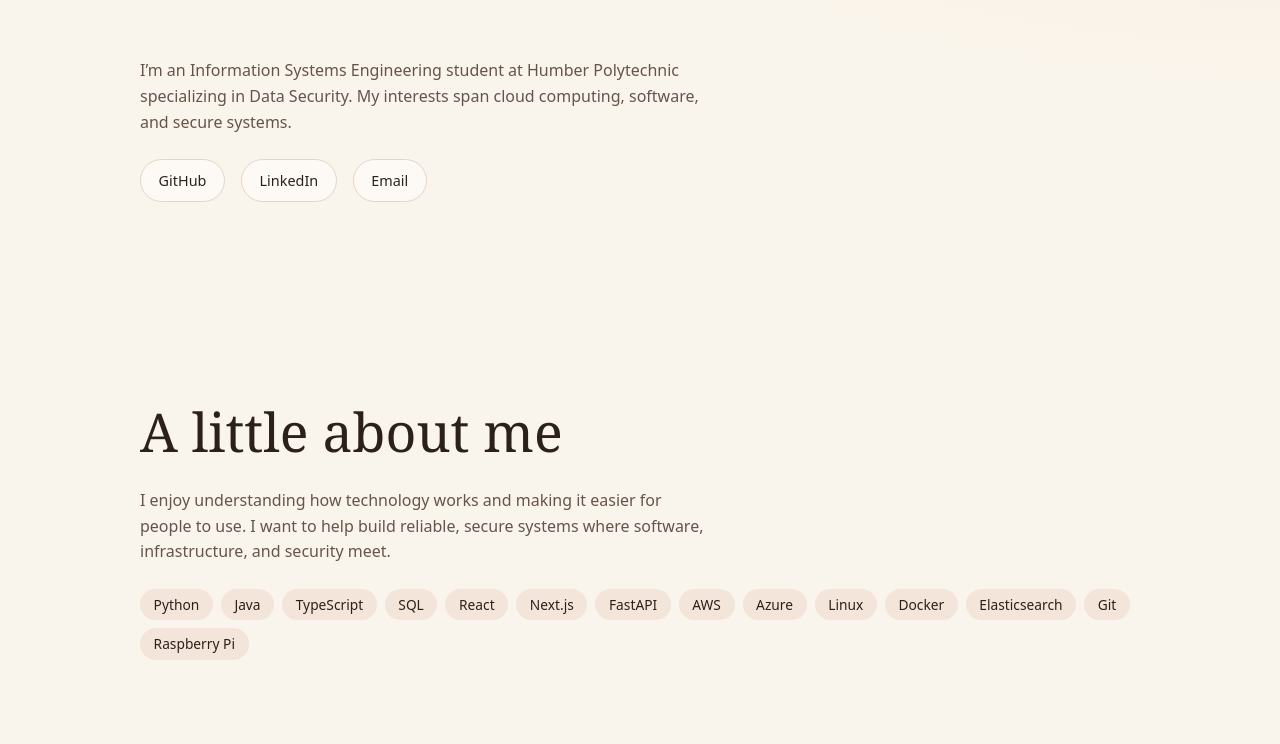
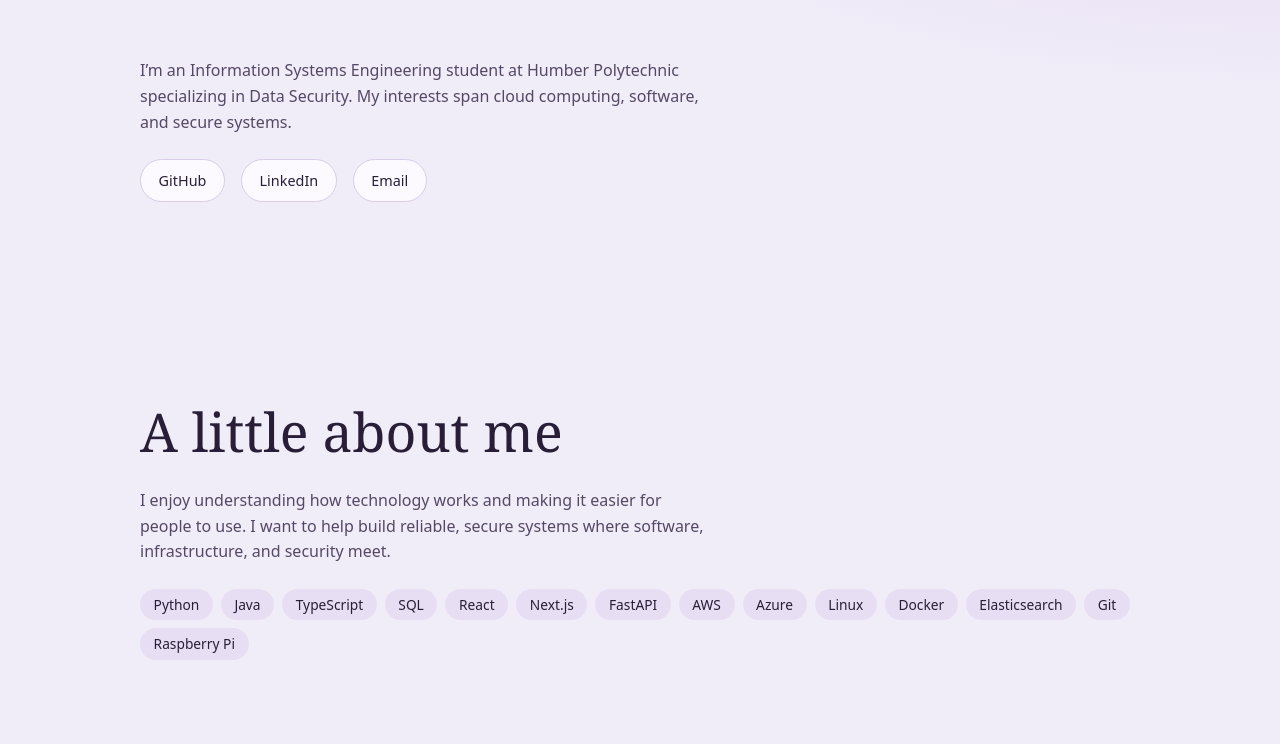
Before and after one commit to Rida-2006/Rida-sPortfolio, a plain HTML site: page index.html in a window 1280 px wide. Shown: the part 407-1151 px from the top of the page. Drawn offline with Linux system fonts and the light colour scheme.

Commit message:
Apply cool lavender and plum color palette

```diff
--- a/index.html
+++ b/index.html
@@ -56,12 +56,14 @@ header { background:radial-gradient(ellipse at 100% 0,var(--hero-glow),transpare
 .project-detail p { margin-bottom:16px; }
 
 :root {
-  --paper:#faf5ec; --card:#fdfaf6; --ink:#2c201b; --muted:#66544a;
-  --line:#e5d5c8; --tint:#f3e5da; --accent:#7545a6; --accent-fill:#a95043;
-  --nav:#faf5ecb8; --hero-glow:#f6ddd580; --glass-rim:#fffc;
+  --paper:#f1edf8; --card:#fcfaff; --ink:#281e38; --muted:#554865;
+  --line:#d9cce8; --tint:#e7def3; --accent:#653a96; --accent-fill:#633b8a;
+  --nav:#f1edf8c7; --hero-glow:#c9b3eb9c; --glass-rim:#fffc;
 }
 :root[data-theme="dark"] {
-  --nav:#201727a8; --glass-rim:#dac1ee40; --accent:#ddb5f4;
+  --paper:#1d1828; --card:#292235; --ink:#f3edf9; --muted:#d4c7e3;
+  --line:#5b4b6c; --tint:#362b45; --accent:#dfc1ff; --accent-fill:#71469a;
+  --nav:#1d1828c7; --hero-glow:#65468791; --glass-rim:#dbbef042;
 }
 html { scrollbar-width:none; }
 html::-webkit-scrollbar { display:none; }
```
Also changed, not shown: projects/gaci-online.html (+6 -4 lines), projects/honeyguard.html (+6 -4 lines), projects/ornibot.html (+6 -4 lines), projects/ummahconnect.html (+6 -4 lines), projects/women-in-engineering.html (+6 -4 lines).
